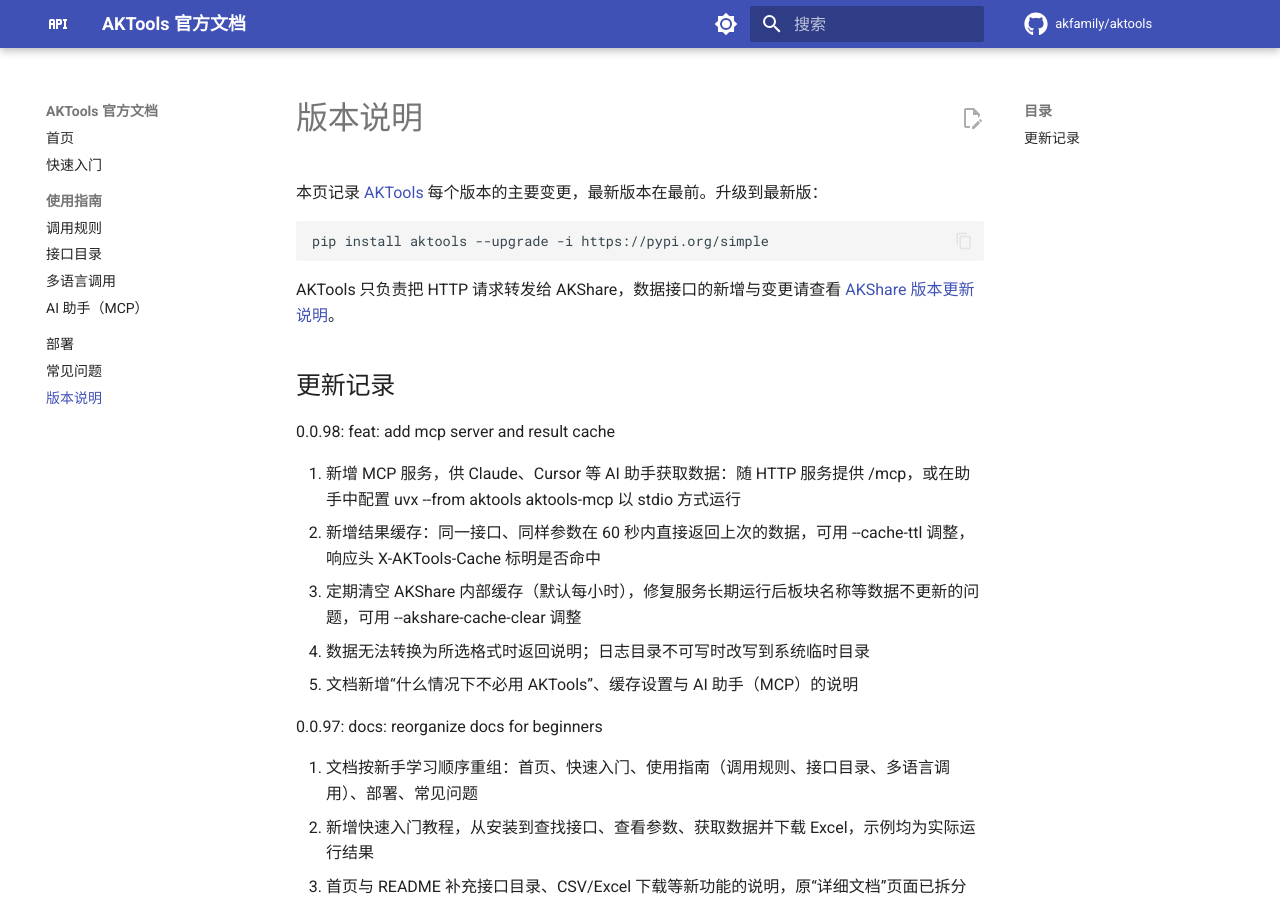
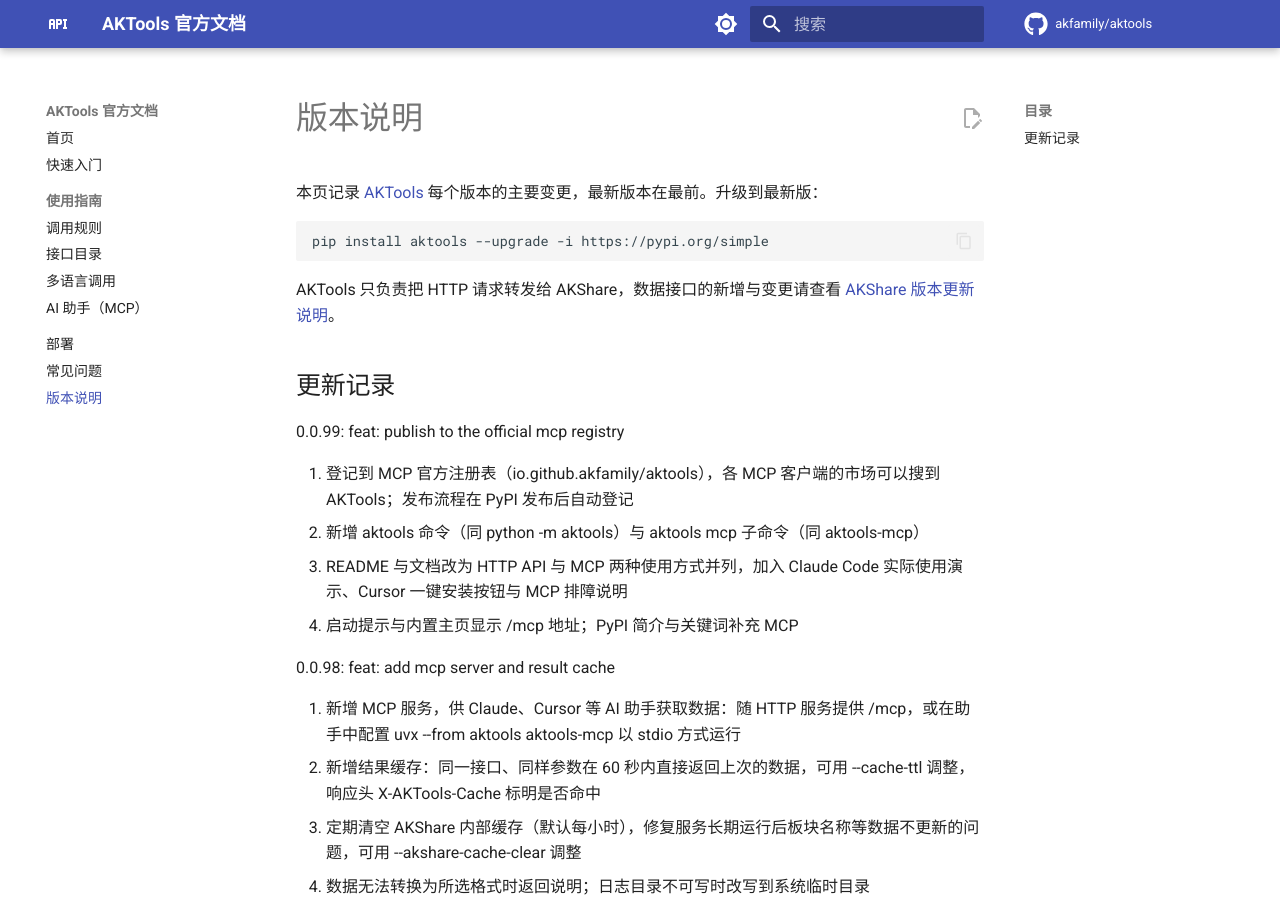
Before and after one commit to akfamily/aktools, an MkDocs documentation site: the page built from docs/aktools_version.md, in a window 1280 px wide and 900 px high. Built offline with MkDocs 1.6.1 and Material for MkDocs 9.7.7, drawn with Linux system fonts in a browser that asks for light colours; comment, search, counter and statistics services are not loaded.

Commit message:
chore: 版本号更新为 0.0.99

```diff
--- a/aktools/_version.py
+++ b/aktools/_version.py
@@ -5,4 +5,4 @@
 单独成文件，供 pyproject.toml 与 scripts/check_release.py 按文件读取，无需导入整个包
 """
 
-__version__ = "0.0.98"
+__version__ = "0.0.99"
--- a/docs/aktools_version.md
+++ b/docs/aktools_version.md
@@ -9,6 +9,13 @@
 AKTools 只负责把 HTTP 请求转发给 AKShare，数据接口的新增与变更请查看 [AKShare 版本更新说明](https://akshare.akfamily.xyz/changelog.html)。
 
 ## 更新记录
+
+0.0.99: feat: publish to the official mcp registry
+
+1. 登记到 MCP 官方注册表（io.github.akfamily/aktools），各 MCP 客户端的市场可以搜到 AKTools；发布流程在 PyPI 发布后自动登记
+2. 新增 aktools 命令（同 python -m aktools）与 aktools mcp 子命令（同 aktools-mcp）
+3. README 与文档改为 HTTP API 与 MCP 两种使用方式并列，加入 Claude Code 实际使用演示、Cursor 一键安装按钮与 MCP 排障说明
+4. 启动提示与内置主页显示 /mcp 地址；PyPI 简介与关键词补充 MCP
 
 0.0.98: feat: add mcp server and result cache
 
--- a/server.json
+++ b/server.json
@@ -3,7 +3,7 @@
   "name": "io.github.akfamily/aktools",
   "title": "AKTools",
   "description": "Search and fetch AKShare financial data (stocks, futures, funds, macro) from AI assistants",
-  "version": "0.0.98",
+  "version": "0.0.99",
   "websiteUrl": "https://aktools.akfamily.xyz/guide/mcp/",
   "repository": {
     "url": "https://github.com/akfamily/aktools",
@@ -14,7 +14,7 @@
       "registryType": "pypi",
       "registryBaseUrl": "https://pypi.org",
       "identifier": "aktools",
-      "version": "0.0.98",
+      "version": "0.0.99",
       "runtimeHint": "uvx",
       "packageArguments": [
         {
```
